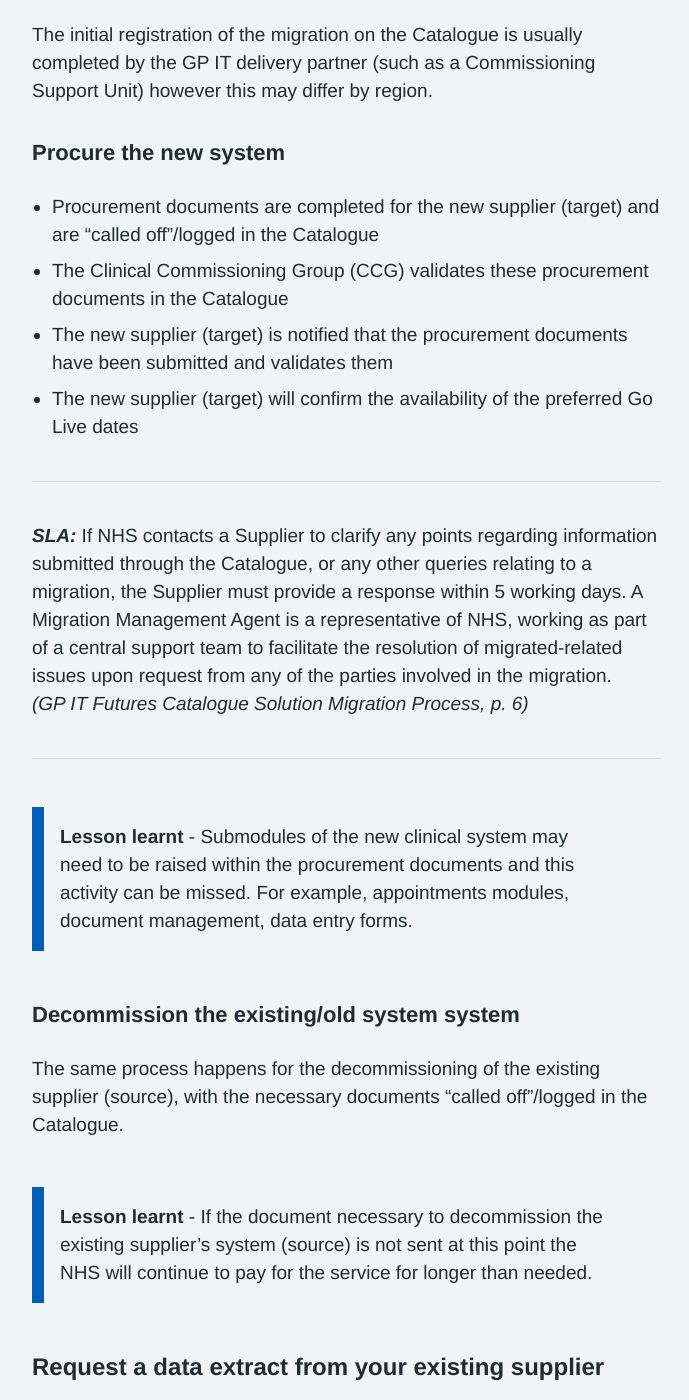
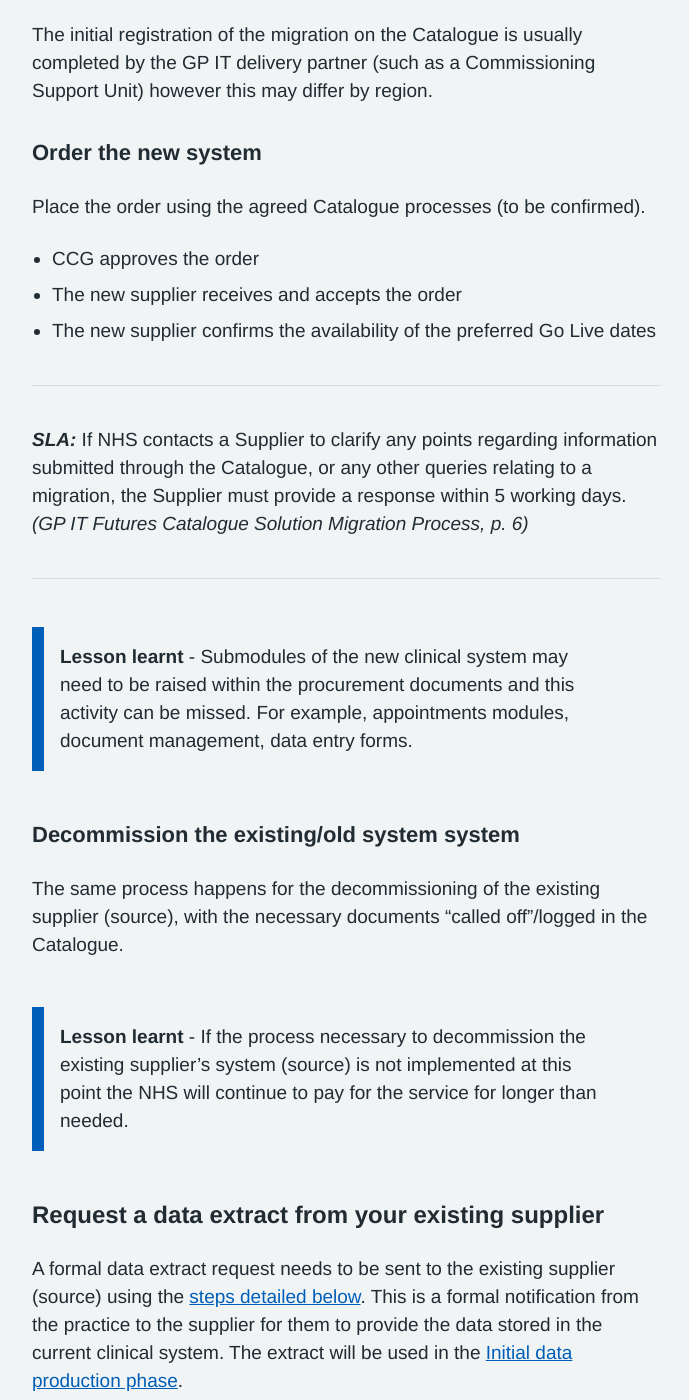
Before and after one commit to nhsconnect/prm-practice-migration, a Jekyll site: the page built from guide/00-get-started.md, in a window 1280 px wide and 1400 px high, scrolled down 1903 px. Shown: the whole window, without its empty margins (128-817 px from the left). Built offline with Jekyll 4.4.1, drawn with Linux system fonts in a browser that asks for light colours; some web fonts are replaced; some of the changed text lies outside the part shown.

Commit message:
Update 00-get-started.md

```diff
--- a/guide/00-get-started.md
+++ b/guide/00-get-started.md
@@ -8,7 +8,6 @@ nextpage: /guide/kick-off
 ---
 
 ## The decision to migrate and funding {#decision-to-migrate-and-funding}
-<!-- [GAP] why has this heading gone strange? -->
 
 When procuring a new system, <em>it is the responsibility of the buyer to check all interoperability requirements</em>. In other words, if you procure a system that is not fully compatible with your other Capabilities, you may need to default on your contract and pay a penalty.
 <!-- [UPLIFT] added 'buyer beware' disclaimer to prompt practices that it's their responsibility to check interoperability -->
@@ -54,20 +53,25 @@ __Recommendation__ - Avoid busy periods for your practice and surrounding area a
 The initial registration of the migration on the Catalogue is usually completed by the GP IT delivery partner (such as a Commissioning Support Unit) however this may differ by region.
 <!-- [GAP] Need to add details that explain how to complete initial registration of the migration on the Catalogue -->
 
-#### Procure the new system
+#### Order the new system
+<!-- [UPLIFT] This needs to say 'order' not procure-->
+Place the order using the agreed Catalogue processes (to be confirmed).
 
+* CCG approves the order
+* The new supplier receives and accepts the order
+* The new supplier confirms the availability of the preferred Go Live dates
+
+<!-- [GAP] this section is commented out because it's too generic
 * Procurement documents are completed for the new supplier (target) and are “called off”/logged in the Catalogue
 * The Clinical Commissioning Group (CCG) validates these procurement documents in the Catalogue
-<!-- [GAP] Need to add details that explain how to complete equivalent of 'Schedule A' on the Catalogue -->
 * The new supplier (target) is notified that the procurement documents have been submitted and validates them
-<!-- [GAP] need to specify what the target supplier is reviewing and validating if not a Schedule A -->
-* The new supplier (target) will confirm the availability of the preferred Go Live dates
+* The new supplier (target) will confirm the availability of the preferred Go Live dates-->
 
 * * *
-**_SLA:_**  If NHS contacts a Supplier to clarify any points regarding information submitted through the Catalogue, or any other queries relating to a migration, the Supplier must provide a response within 5 working days. A Migration Management Agent is a representative of NHS, working as part of a central support team to facilitate the resolution of migrated-related issues upon request from any of the parties involved in the migration.<br><em>(GP IT Futures Catalogue Solution Migration Process, p. 6)</em>
+**_SLA:_**  If NHS contacts a Supplier to clarify any points regarding information submitted through the Catalogue, or any other queries relating to a migration, the Supplier must provide a response within 5 working days. <br><em>(GP IT Futures Catalogue Solution Migration Process, p. 6)</em>
 * * *
 <!-- [UPLIFT] added reference to the Supplier SLA in terms of responding to queries from a Migration Management Agent -->
-<!-- [GAP] need to clarify the exact definition of a Migration Management Agent, which is the actual entity referenced in this SLA -->
+<!-- [GAP] need to clarify the exact definition of a Migration Management Agent, which is the actual entity referenced in this SLA... additional text might read 'A Migration Management Agent is a representative of NHS, working as part of a central support team to facilitate the resolution of migrated-related issues upon request from any of the parties involved in the migration.' -->
 
 {%- capture lesson_learnt_2 -%}
 __Lesson learnt__ - Submodules of the new clinical system may need to be raised within the procurement documents and this activity can be missed. For example, appointments modules, document management, data entry forms.
@@ -82,8 +86,9 @@ The same process happens for the decommissioning of the existing supplier (sourc
 <!-- [GAP] Need to add details that explain how to submit the equivalent of a 'Schedule A' on the Catalogue to indicate intent to decommission -->
 
 {%- capture lesson_learnt_3 -%}
-__Lesson learnt__ - If the document necessary to decommission the existing supplier’s system (source) is not sent at this point the NHS will continue to pay for the service for longer than needed.
+__Lesson learnt__ - If the process necessary to decommission the existing supplier’s system (source) is not implemented at this point the NHS will continue to pay for the service for longer than needed.
 <!-- [GAP] Need to add details regarding 'the document necessary to decommission'-->
+<!-- [UPLIFT] Replaced 'document' with 'process' and 'sent' with 'implemented'-->
 {%- endcapture -%}
 
 {%- include inset.html content=lesson_learnt_3 accessibility_text="Lesson learnt" markdown=true -%}
@@ -91,7 +96,8 @@ __Lesson learnt__ - If the document necessary to decommission the existing suppl
 
 ### Request a data extract from your existing supplier {#request-data-extract}
 
-A formal data extract request needs to be sent to the existing supplier (source) of the principal clinical system using the [steps detailed below](#steps-to-request-data-extract). This is a formal notification from the practice to the supplier for them to provide the data stored in the current clinical system. The extract will be used in the [Initial data production phase](initial-data-production).
+A formal data extract request needs to be sent to the existing supplier (source) using the [steps detailed below](#steps-to-request-data-extract). This is a formal notification from the practice to the supplier for them to provide the data stored in the current clinical system. The extract will be used in the [Initial data production phase](initial-data-production).
+<!-- [UPLIFT] Removed 'of the principal clinical system'-->
 
 __The request needs to be completed as early as possible__.
 
```
